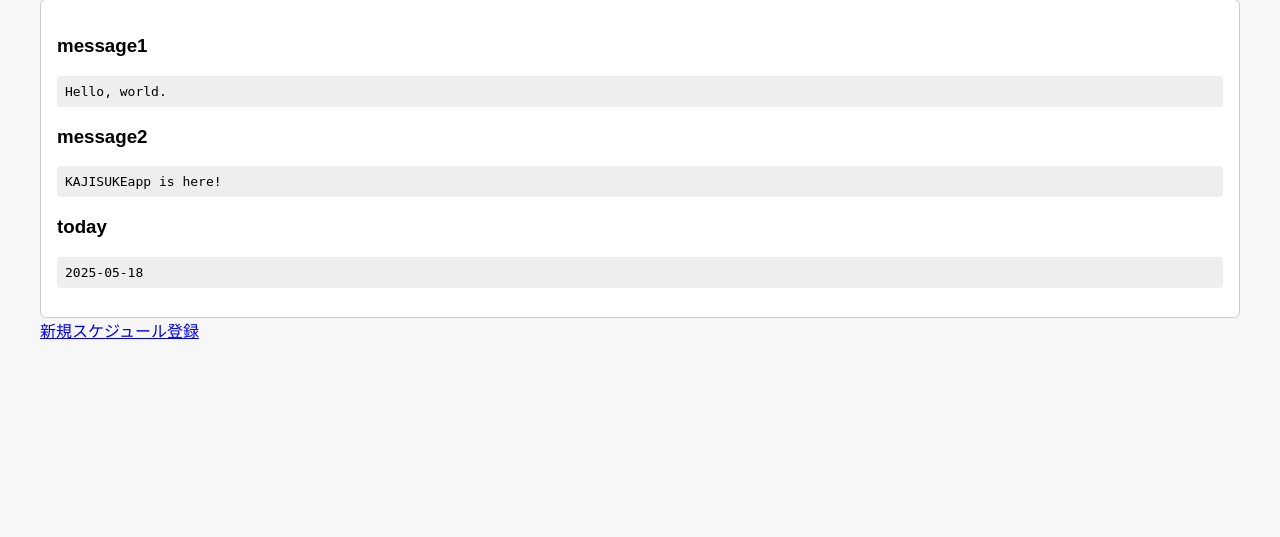
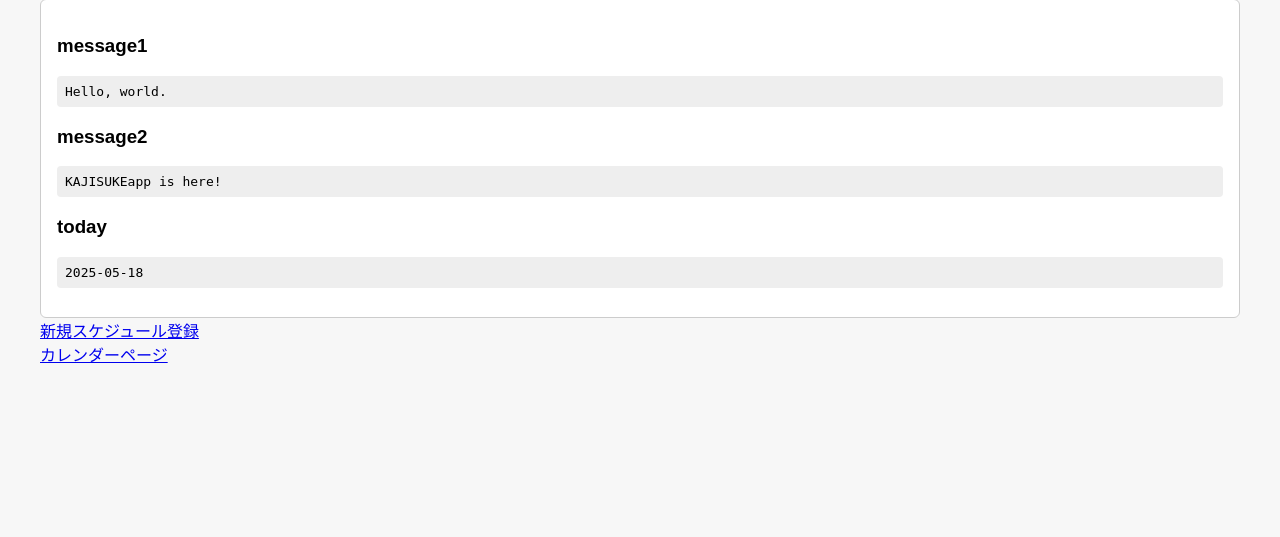
Before and after one commit to Hackathon-25spring-teamE/kajisuke, a Django app: page / in a window 1280 px wide. Shown: the part 124-661 px from the top of the page. Run offline with Django 5.2, Linux system fonts and the light colour scheme.

Commit message:
デバック表示にカレンダーへのリンク追加

```diff
--- a/templates/dev/dev.html
+++ b/templates/dev/dev.html
@@ -48,6 +48,9 @@
     <div>
         <a href="{% url 'apps:schedules_create' %}">新規スケジュール登録</a>
     </div>
+    <div>
+        <a href="{% url 'apps:calendar_redirect' %}">カレンダーページ</a>
+    </div>
 </body>
 
 </html>
```
